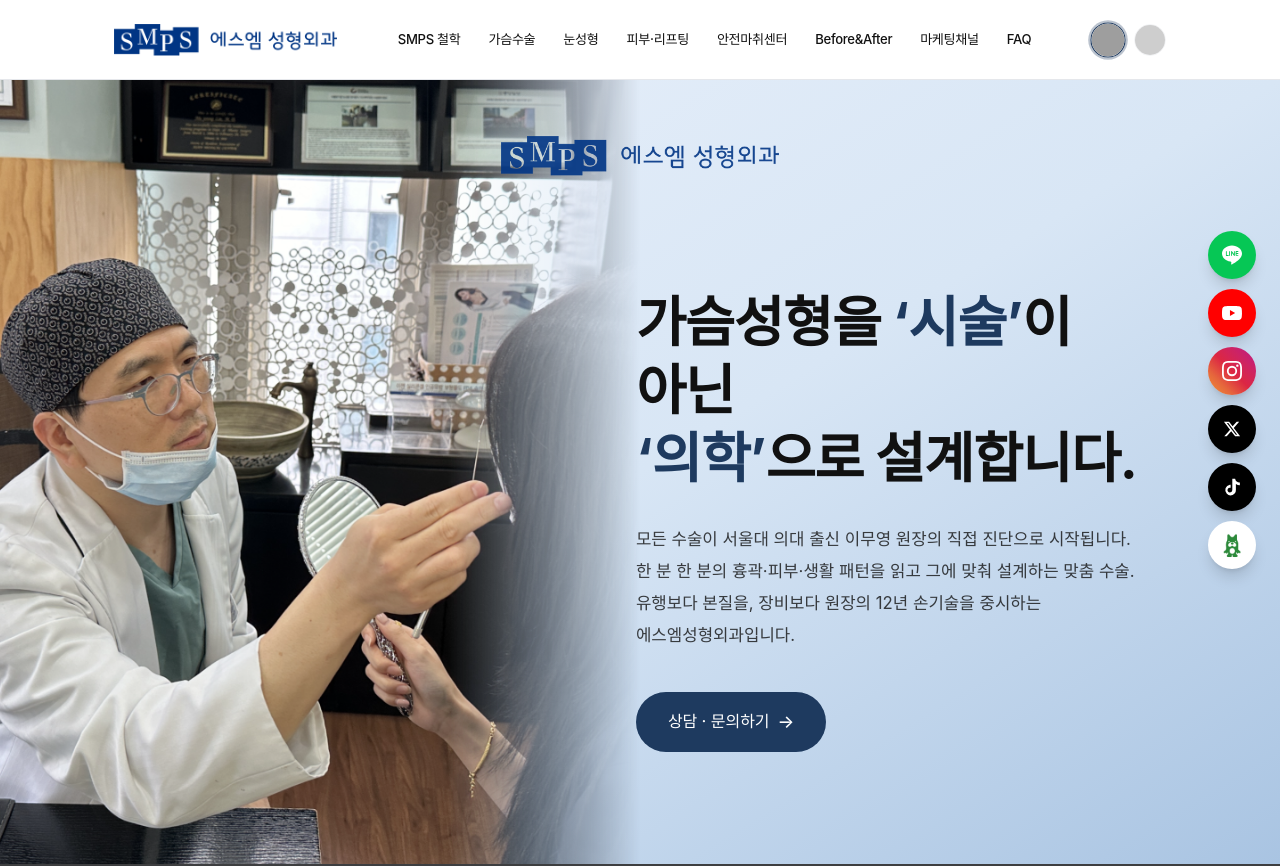
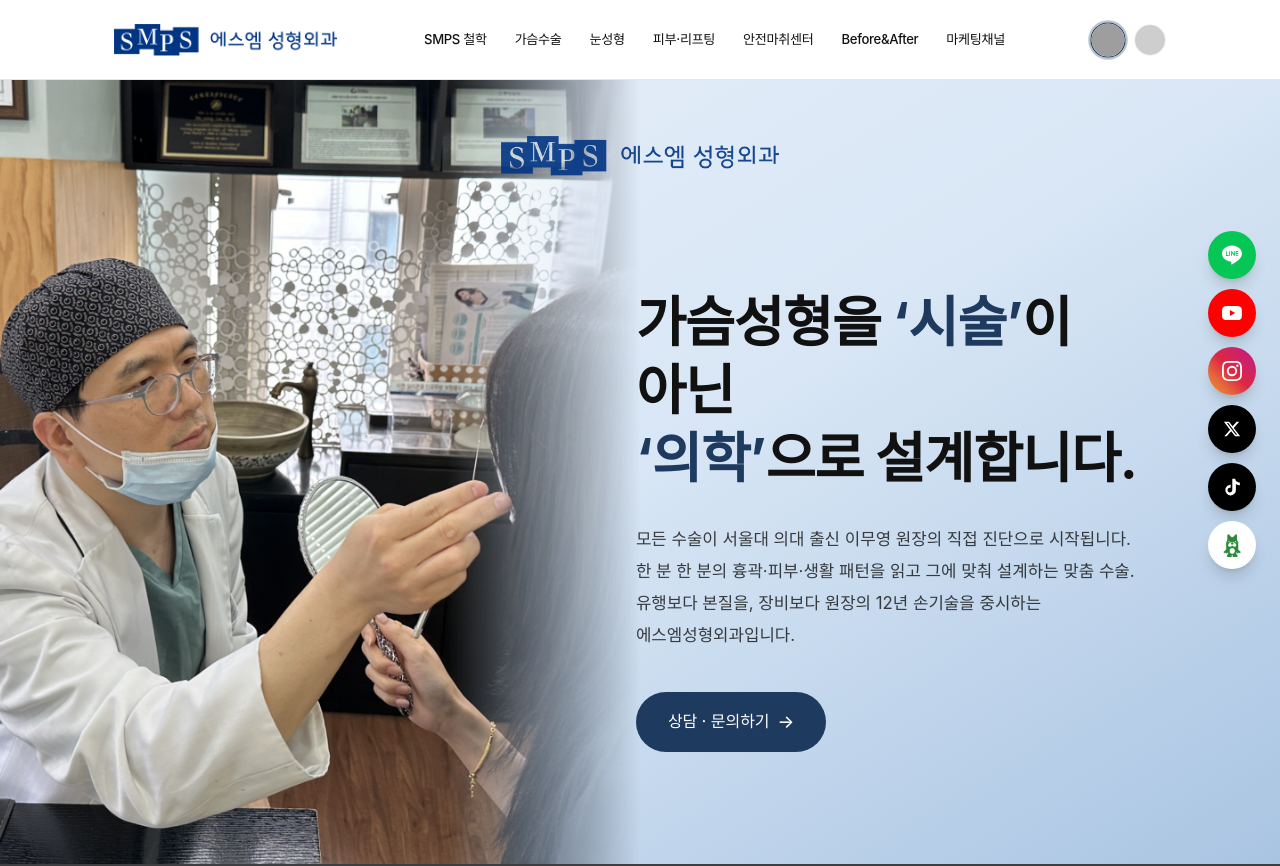
Before and after one commit to timeofpassion/sm-plastic-surgery-jp, a Next.js app: page / in a window 1280 px wide. Shown: the top 866 px of the page. Built offline with nearby package versions, Linux system fonts and the light colour scheme; grey boxes are pictures that could not be loaded; a web font is replaced by a local one.

Commit message:
Remove FAQ section + replace 서채우 팀장 with 일본 전문 통역 담당자

```diff
--- a/app/page.tsx
+++ b/app/page.tsx
@@ -12,7 +12,6 @@ import Safety from "@/components/sections/Safety";
 import Gallery from "@/components/sections/Gallery";
 import Media from "@/components/sections/Media";
 import Shorts from "@/components/sections/Shorts";
-import FAQ from "@/components/sections/FAQ";
 import Location from "@/components/sections/Location";
 import Consultation from "@/components/sections/Consultation";
 import Footer from "@/components/sections/Footer";
@@ -43,8 +42,6 @@ export default function HomePage() {
       {/* 7. 마케팅채널 (YouTube) */}
       <Media />
       <Shorts />
-      {/* 8. FAQ */}
-      <FAQ />
       {/* 오시는 길 */}
       <Location />
       <Consultation />
--- a/components/Navigation.tsx
+++ b/components/Navigation.tsx
@@ -10,7 +10,6 @@ const NAV_LINKS = [
   { label: "안전마취센터", href: "#safety" },
   { label: "Before&After", href: "#gallery" },
   { label: "마케팅채널", href: "#media" },
-  { label: "FAQ", href: "#faq" },
 ];
 
 export default function Navigation() {
--- a/components/sections/Consultation.tsx
+++ b/components/sections/Consultation.tsx
@@ -28,7 +28,7 @@ export default function Consultation() {
         </h2>
 
         <p className="text-[1.05rem] lg:text-[1.15rem] text-text-sub max-w-[640px] mx-auto mb-14 font-light keep-all">
-          일본 담당 서채우 팀장이 일본어로 1:1 응대해드립니다.
+          일본 전문 통역 담당자가 일본어로 1:1 응대해드립니다.
           <br />
           상담부터 수술, 귀국 후 사후관리까지 동일한 담당자가 함께합니다.
         </p>
```
